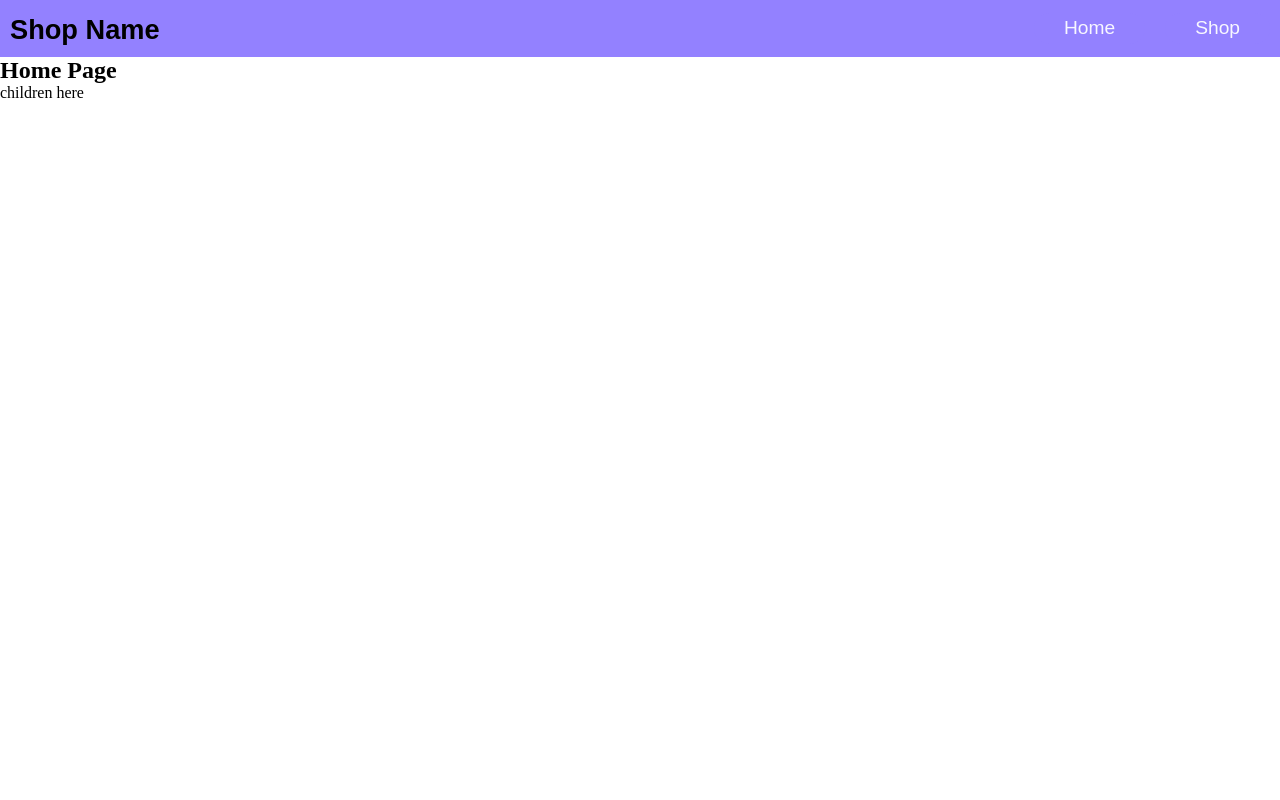
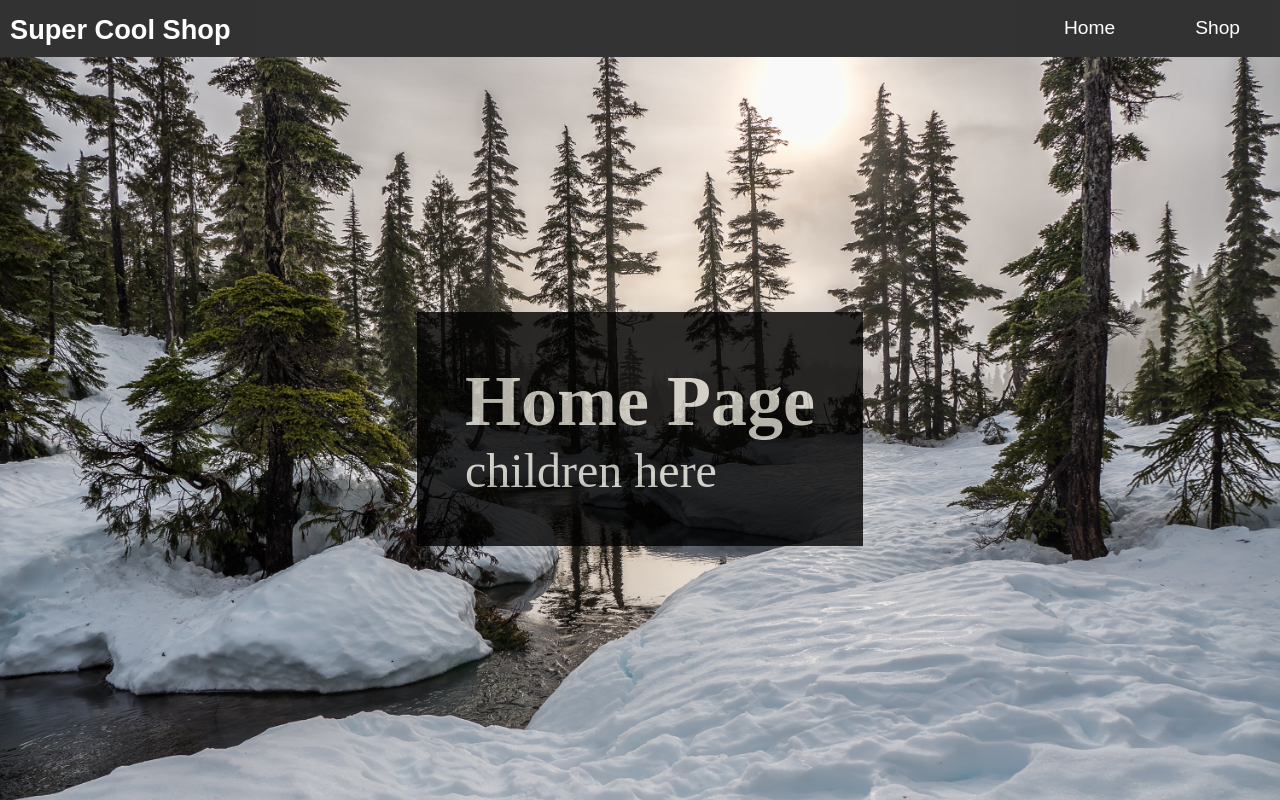
Before and after one commit to Baguirre03/shopping-cart, a React (Vite) app: page / in a window 1280 px wide. Built offline with nearby package versions, Linux system fonts and the light colour scheme.

Commit message:
style updates

```diff
--- a/src/Home.jsx
+++ b/src/Home.jsx
@@ -1,8 +1,11 @@
 const Home = () => {
   return (
     <div className="home-page">
-      <h2>Home Page</h2>
-      <div>children here</div>
+      <div className="center-content">
+        <span className="background"></span>
+        <h2>Home Page</h2>
+        <div>children here</div>
+      </div>
     </div>
   );
 };
--- a/src/Nav.jsx
+++ b/src/Nav.jsx
@@ -1,11 +1,12 @@
-import { Link } from "react-router-dom";
+import { useState } from "react";
 import Button from "./components/Button";
+import Cart from "./Cart";
 
 const Navbar = () => {
   return (
     <header>
       <h1>
-        <Button to="/">Shop Name</Button>
+        <Button to="/">Super Cool Shop</Button>
       </h1>
       <nav>
         <Button to="/">Home</Button>
--- a/src/components/Button.jsx
+++ b/src/components/Button.jsx
@@ -1,5 +1,5 @@
 import { Link } from "react-router-dom";
-export default function Button({ to, children }) {
+export default function Button({ to, children, className }) {
   return (
     <Link to={to}>
       <button>{children}</button>
--- a/src/styles/app.css
+++ b/src/styles/app.css
@@ -1,11 +1,11 @@
 * {
     padding: 0;
     margin: 0;
-    --purple: #9381FF;
-    --light-purple: #B8B8FF;
-    --white: #F8F7FF;
-    --beige: #FFEEDD;
-    --orangish: #FFD8BE;
+    --offset: #DAD7CD;
+    --pistachio: #A3B18A;
+    --light: #588157;
+    --mid: #3A5A40;
+    --dark: #344E41;
 }
 
 #root {
@@ -16,24 +16,36 @@
 
 header {
     display: flex;
+    top: 0;
+    position: sticky;
     padding: 10px;
     justify-content: space-between;
     align-items: center;
-    background-color: var(--purple);
     font-size: 1rem;
     color: var(--white);
+    background-color: black;
+    opacity: 80%;
 }
 
 h1 button {
     font-size: 1.7rem;
-    background-color: var(--purple);
+    background-color: black;
+    color: var(--white);
     border: none;
     font-weight: bold;
 }
 
+a {
+    color: white;
+    background-color: none;
+}
+a:visited{
+    color: white;
+}
+
 h1 button:hover {
     cursor: pointer;
-    color: var(--beige);
+    color: var(--light);
     transition: all .3s ease;
 }
 
@@ -53,8 +65,8 @@ nav button {
 
 nav button:hover {
     cursor: pointer;
-    background-color: var(--white);
-    color: black;
+    background-color: var(--mid);
+    color: var(--offset);
     transition: all .3s ease-in-out;
 }
 
@@ -69,6 +81,7 @@ img {
     grid-template-columns: repeat(auto-fit, minmax(250px, 1fr));
     grid-template-rows: auto;
     gap: 5vw;
+    background-color: var(--offset);
 }
 
 .item {
@@ -79,6 +92,9 @@ img {
     justify-content: center;
     text-align: center;
     padding: 10px;
+    border-radius: 1rem;
+    box-shadow: 5px 5px 5px black;
+    background-color: white;
 }
 
 .item-cart {
@@ -109,5 +125,46 @@ img {
 /* HOME PAGE */
 
 .home-page {
+    background-image: url('../assets/james-wheeler-HkzVSEK80cQ-unsplash.jpg');
+    background-repeat: no-repeat;
+    background-size: cover;
+    background-position: center center;
     flex: 1;
+    background-color: var(--white);
+    display: flex;
+    flex-direction: column;
+    align-items: center;
+    justify-content: center;
 }
+
+.home-page {
+    color: var(--pistachio);
+}
+
+.center-content {
+    font-size: 3rem;
+    display: flex;
+    color: var(--offset);
+    flex-direction: column;
+    opacity: 80%;
+    padding: 20px;
+    background-color: black;
+    padding: 3rem;
+}
+
+.center-content h2 {
+    opacity:initial;
+}
+
+
+.nav.selected {
+    color: var(--light);
+}
+
+.heading-shop {
+    display: flex;
+    background-color: var(--dark);
+    padding: 1rem;
+    justify-content: space-between;
+    align-items: center;
+}
```
Also changed, not shown: src/assets/background.jpg (added), src/assets/james-wheeler-HkzVSEK80cQ-unsplash.jpg (added).
